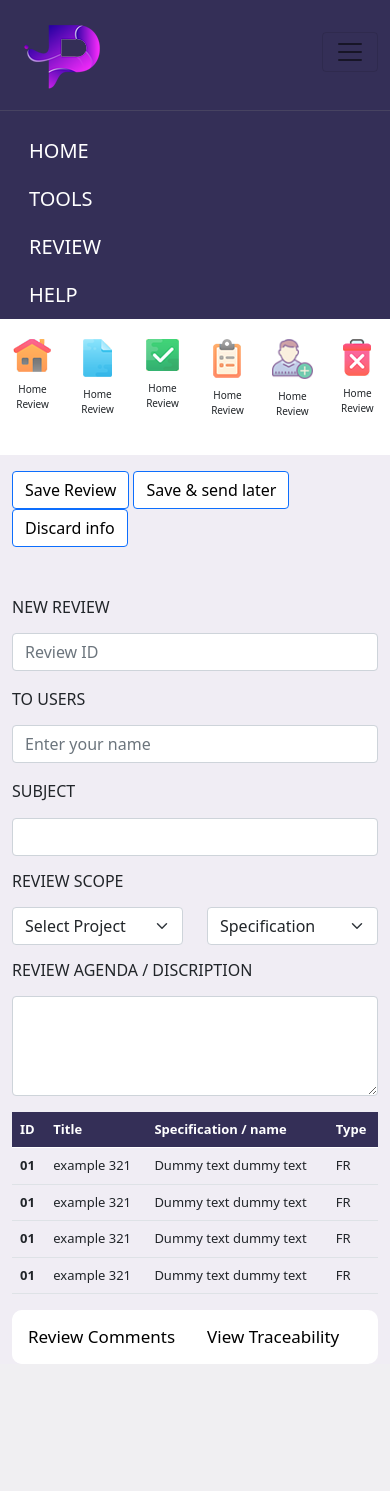
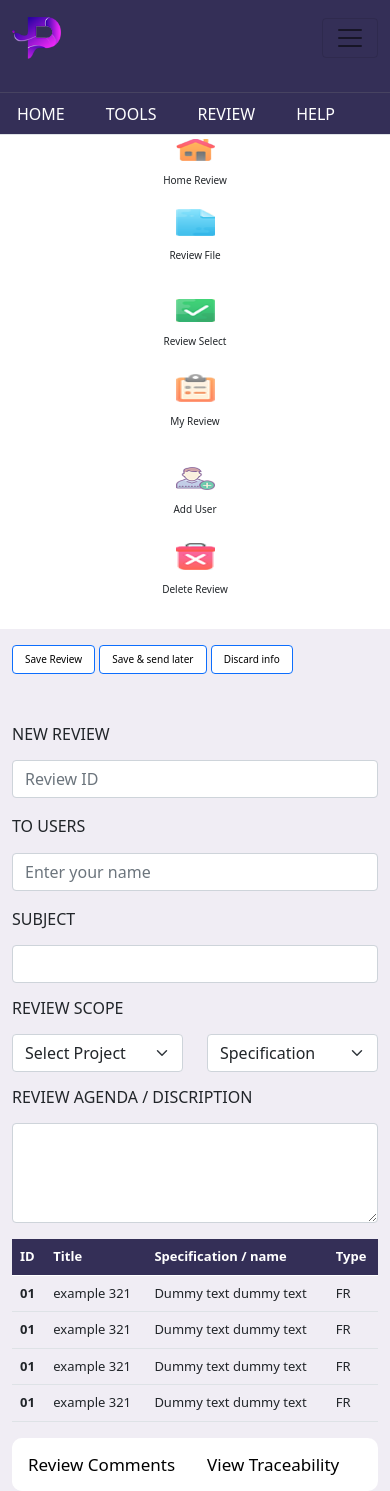
Before and after one commit to shehmirkz/current-project, a PHP site: page / in a window 390 px wide, after a click that opens the changed part. Before the commit the page ends 1364 px from the top, so only its background shows below. Run offline with PHP 8.4, Linux system fonts and the light colour scheme; some libraries are stand-ins or nearby versions.

Commit message:
modification on responsive

```diff
--- a/index.html
+++ b/index.html
@@ -13,20 +13,20 @@
 
 <body>
         <section class="header">
-            <nav class="navbar navbar-expand-lg navbar-light">
+            <nav class="navbar navbar-expand-lg navbar-light d-flex justify-content-center align-item-center">
                         <div class="container-fluid">
                             <nav class="navbar">
-                                <div class="container">
+
                                 <a class="navbar-brand" href="#">
-                                    <img src="./monogram.png" alt="">
+                                    <img class="mono" src="./monogram.png" alt="">
                                 </a>
-                                </div>
+
                             </nav>
                                 <button class="navbar-toggler" type="button" data-bs-toggle="collapse" data-bs-target="#navbarSupportedContent" aria-controls="navbarSupportedContent" aria-expanded="false" aria-label="Toggle navigation">
                                 <span class="navbar-toggler-icon"></span>
                                 </button>
                         <div class="collapse navbar-collapse" id="navbarSupportedContent">
-                            <ul class="navbar-nav me-auto mb-lg-0 tex">
+                            <ul class="navbar-nav mb-lg-0 tex">
 
                             <li class="nav-item">
                                 <a class="nav-link dashboard" aria-current="page" href="#"> <i class="icon-speedometer nav-icon"></i> </a>
@@ -37,7 +37,7 @@
                             </li>
 
                             <li class="nav-item">
-                                <a class="nav-link" aria-current="page" href="#"> <i class="icon-compliance nav-icon"></i> </a>
+                                <a class="nav-link" aria-current="page" href="#"> <i class="icon-file-text-o nav-icon"></i> </a>
                             </li>
 
                             <li class="nav-item">
@@ -45,7 +45,7 @@
                             </li>
 
                             <li class="nav-item">
-                                <a class="nav-link" aria-current="page" href="#"> <i class="icon-workflow-1 nav-icon"></i> </a>
+                                <a class="nav-link" aria-current="page" href="#"> <i class="icon-flow-tree nav-icon" nav-icon"></i> </a>
                             </li>
 
                             <li class="nav-item">
@@ -56,13 +56,14 @@
                                 <a class="nav-link" aria-current="page" href="#"> <i class="icon-workflow nav-icon"></i> </a>
                             </li>
 
-                            <div class="border-left">
-                                <li class="nav-item">
+                            <li class="nav-item">
                                 <a class="nav-link" aria-current="page" href="#"> <i class="icon-write-message nav-icon"></i> </a>
-                                </li>
+                            </li>
+
+                                <div class="border-left">
                             </div>
 
-                            <li class="nav-item">
+                            <li class="nav-item border-right">
                                 <a class="nav-link" aria-current="page" href="#"> <i class="icon-xls nav-icon"></i> </a>
                             </li>
 
@@ -77,72 +78,126 @@
 
                             <form class="d-flex form-bar">
                                 <i class="icon-search right-search"></i>
-                                <input class="form-control me-2 rounded-pill" type="search" aria-label="Search">
-                                    <i class="icon-login left-search"></i>
+                                <input class="form-control ms-5 search-bar" placeholder="Search" type="Search" aria-label="Search">
+                                    <i class="icon-next-page left-search"></i>
                             </form>
 
                                 <div class="link-text">
                                     <li class="nav-item">
-                                        <a href="">Current project</a>
+                                        <a class="project-name" href="">Current Project Name</a>
                                     </li>
                                 </div>
 
-                                <div class="gray-icon">
-                                    <li class="nav-item me-auto">
-                                        <a class="nav-link" aria-current="page" href="#"> <img src="./refresh.png" alt=""> </a>
-                                    </li>
-                                </div>
+                                <li class="nav-item left-nav-icon">
+                                    <a class="nav-link" aria-current="page" href="#"> <i class="icon-roundabout nav-icon"></i> </a>
+                                </li>
 
-                                    <li class="nav-item me-auto">
-                                        <a class="nav-link" aria-current="page" href="#"> <img src="./Icon msg.png" alt=""> </a>
-                                    </li>
+                                <li class="nav-item">
+                                    <a class="nav-link" aria-current="page" href="#"> <i class="icon-message nav-icon"></i> </a>
+                                </li>
 
-                                    <li class="nav-item me-auto">
-                                        <a class="nav-link" aria-current="page" href="#"> <img src="./icon add friend.png" alt=""> </a>
-                                    </li>
+                                <li class="nav-item">
+                                    <a class="nav-link" aria-current="page" href="#"> <i class="icon-followers nav-icon"></i> </a>
+                                </li>
                                 </ul>
                             </div>
                         </div>
                     </nav>
                         <hr class="line-break">
 
-                            <div class="container">
-                                <div class="row">
-                                    <div class="col-xs-12 col-sm-12 col-md-10 col-lg-8">
-                                        <button type="button" class="btn bg-transparent btn-lg">HOME</button>
-                                        <button type="button" class="btn bg-transparent btn-lg">TOOLS</button>
-                                        <button type="button" class="btn bg-transparent btn-lg">REVIEW</button>
-                                        <button type="button" class="btn bg-transparent btn-lg">HELP</button>
+
+
+
+                            <nav>
+                                <div class="nav nav-tabs" id="nav-tab" role="tablist">
+                                  <button class="nav-link tab-button" id="nav-home-tab" data-bs-toggle="tab" data-bs-target="#nav-home" type="button" role="tab" aria-controls="nav-home" aria-selected="true">HOME</button>
+                                  <button class="nav-link tab-button" id="nav-profile-tab" data-bs-toggle="tab" data-bs-target="#nav-profile" type="button" role="tab" aria-controls="nav-profile" aria-selected="false">TOOLS</button>
+                                  <button class="nav-link tab-button" id="nav-contact-tab" data-bs-toggle="tab" data-bs-target="#nav-contact" type="button" role="tab" aria-controls="nav-contact" aria-selected="false">REVIEW</button>
+                                  <button class="nav-link tab-button" id="nav-help-tab" data-bs-toggle="tab" data-bs-target="#nav-help" type="button" role="tab" aria-controls="nav-help" aria-selected="false">HELP</button>
+                                </div>
+                              </nav>
+
+
+                              <div class="tab-content" id="nav-tabContent">
+
+                                <div class="tab-pane fade show active" id="nav-home" role="tabpanel" aria-labelledby="nav-home-tab">
+                                    <div class="row text-center tab-background g-0">
+                                        <div class="col-xs-12 col-sm-12 col-md-12 col-lg-6">
+                                            <div class="row g-0">
+                                                <div class="col-xs-6 col-sm-4 col-md-4 col-lg-2"> <img class="menu-image img-fluid" src="./icons8-home-64.png" alt=""> <p class="menu-text">Home Review</p>
+                                                </div>
+                                                <div class="col-xs-6 col-sm-4 col-md-4 col-lg-2"> <img class="menu-image img-fluid" src="./icons8-file-64.png" alt=""> <p class="menu-text">Review File</p>
+                                                </div>
+                                                <div class="col-xs-6 col-sm-4 col-md-4 col-lg-2"><img class="menu-image img-fluid" src="./icons8-checked-64.png" alt=""> <p class="menu-text">Review Select</p>
+                                                </div>
+                                                <div class="col-xs-6 col-sm-4 col-md-4 col-lg-2"><img class="menu-image img-fluid" src="./icons8-survey-64.png" alt=""> <p class="menu-text">My Review</p>
+                                                </div>
+                                                <div class="col-xs-6 col-sm-4 col-md-4 col-lg-2"><img class="menu-image img-fluid" src="./icons8-add-user-male-64.png" alt=""> <p class="menu-text">Add User</p>
+                                                </div>
+                                                <div class="col-xs-6 col-sm-4 col-md-4 col-lg-2"><img class="menu-image img-fluid" src="./icons8-delete-bin-64.png" alt=""> <p class="menu-text">Delete Review</p>
+                                                </div>
+                                            </div>
+                                        </div>
                                     </div>
                                 </div>
-                            </div>
+
+                                <div class="tab-pane fade" id="nav-profile" role="tabpanel" aria-labelledby="nav-profile-tab">
+                                    <div class="row text-center tab-background">
+                                        <div class="col-xs-12 col-sm-12 col-md-12 col-lg-6">
+                                            <div class="row">
+                                                <div class="col-xs-6 col-sm-4 col-md-2 col-lg-2"><img class="menu-image img-fluid" src="./icons8-checked-64.png" alt=""> <p class="menu-text">Home Review</p>
+                                                </div>
+                                                <div class="col-xs-6 col-sm-4 col-md-2 col-lg-2"><img class="menu-image img-fluid" src="./icons8-survey-64.png" alt=""> <p class="menu-text">Home Review</p>
+                                                </div>
+                                                <div class="col-xs-6 col-sm-4 col-md-2 col-lg-2"><img class="menu-image img-fluid" src="./icons8-add-user-male-64.png" alt=""> <p class="menu-text">Home Review</p>
+                                                </div>
+                                                <div class="col-xs-6 col-sm-4 col-md-2 col-lg-2"><img class="menu-image img-fluid" src="./icons8-delete-bin-64.png" alt=""> <p class="menu-text">Home Review</p>
+                                                </div>
+                                            </div>
+                                        </div>
+                                    </div>
+                                </div>
+
+                                <div class="tab-pane fade" id="nav-contact" role="tabpanel" aria-labelledby="nav-contact-tab">
+                                    <div class="row text-center tab-background">
+                                        <div class="col-xs-12 col-sm-12 col-md-12 col-lg-6">
+                                            <div class="row">
+                                                <div class="col-xs-6 col-sm-4 col-md-2 col-lg-2"> <img class="menu-image img-fluid" src="./icons8-home-64.png" alt=""> <p class="menu-text">Home Review</p>
+                                                </div>
+                                                <div class="col-xs-6 col-sm-4 col-md-2 col-lg-2"> <img class="menu-image img-fluid" src="./icons8-file-64.png" alt=""> <p class="menu-text">Home Review</p>
+                                                </div>
+                                                <div class="col-xs-6 col-sm-4 col-md-2 col-lg-2"><img class="menu-image img-fluid" src="./icons8-checked-64.png" alt=""> <p class="menu-text">Home Review</p>
+                                                </div>
+                                                <div class="col-xs-6 col-sm-4 col-md-2 col-lg-2"><img class="menu-image img-fluid" src="./icons8-survey-64.png" alt=""> <p class="menu-text">Home Review</p>
+                                                </div>
+                                                <div class="col-xs-6 col-sm-4 col-md-2 col-lg-2"><img class="menu-image img-fluid" src="./icons8-add-user-male-64.png" alt=""> <p class="menu-text">Home Review</p>
+                                                </div>
+                                                <div class="col-xs-6 col-sm-4 col-md-2 col-lg-2"><img class="menu-image img-fluid" src="./icons8-delete-bin-64.png" alt=""> <p class="menu-text">Home Review</p>
+                                                </div>
+                                            </div>
+                                        </div>
+                                    </div>
+                                </div>
+
+                                <div class="tab-pane fade" id="nav-help" role="tabpanel" aria-labelledby="nav-help-tab">
+                                    <div class="row text-center tab-background">
+                                        <div class="col-xs-12 col-sm-12 col-md-12 col-lg-6">
+                                            <div class="row">
+                                                <div class="col-xs-6 col-sm-4 col-md-2 col-lg-2"> <img class="menu-image img-fluid" src="./icons8-home-64.png" alt=""> <p class="menu-text">Home Review</p>
+                                                </div>
+                                                <div class="col-xs-6 col-sm-4 col-md-2 col-lg-2"> <img class="menu-image img-fluid" src="./icons8-file-64.png" alt=""> <p class="menu-text">Home Review</p>
+                                                </div>
+
+                                                <div class="col-xs-6 col-sm-4 col-md-2 col-lg-2"><img class="menu-image img-fluid" src="./icons8-delete-bin-64.png" alt=""> <p class="menu-text">Home Review</p>
+                                                </div>
+                                            </div>
+                                        </div>
+                                    </div>
+                                </div>
+                              </div>
         </section>
 
 
-
-        <section class="menu-section text-center">
-            <div class="container-fluid">
-                <div class="row">
-                        <div class="col-xs-12 col-sm-12 col-md-12 col-lg-6">
-                            <div class="row">
-                                <div class="col-2"> <img class="menu-image img-fluid" src="./icons8-home-64.png" alt=""> <p class="menu-text">Home Review</p>
-                                </div>
-                                <div class="col-2"> <img class="menu-image img-fluid" src="./icons8-file-64.png" alt=""> <p class="menu-text">Home Review</p>
-                                </div>
-                                <div class="col-2"><img class="menu-image img-fluid" src="./icons8-checked-64.png" alt=""> <p class="menu-text">Home Review</p>
-                                </div>
-                                <div class="col-2"><img class="menu-image img-fluid" src="./icons8-survey-64.png" alt=""> <p class="menu-text">Home Review</p>
-                                </div>
-                                <div class="col-2"><img class="menu-image img-fluid" src="./icons8-add-user-male-64.png" alt=""> <p class="menu-text">Home Review</p>
-                                </div>
-                                <div class="col-2"><img class="menu-image img-fluid" src="./icons8-delete-bin-64.png" alt=""> <p class="menu-text">Home Review</p>
-                                </div>
-                            </div>
-                    </div>
-
-                </div>
-            </div>
-        </section>
 
 
 
@@ -350,7 +405,25 @@
 
 
 
-            <script>
+
+
+
+
+
+
+
+
+
+
+
+
+
+
+
+
+
+
+            <!-- <script>
             function openCity(evt, cityName) {
               var i, tabcontent, tablinks;
               tabcontent = document.getElementsByClassName("tabcontent");
@@ -364,6 +437,9 @@
               document.getElementById(cityName).style.display = "block";
               evt.currentTarget.className += " active";
             }
-            </script>
+            </script> -->
+
+<script src="https://cdn.jsdelivr.net/npm/@popperjs/core@2.9.2/dist/umd/popper.min.js" integrity="sha384-IQsoLXl5PILFhosVNubq5LC7Qb9DXgDA9i+tQ8Zj3iwWAwPtgFTxbJ8NT4GN1R8p" crossorigin="anonymous"></script>
+<script src="https://cdn.jsdelivr.net/npm/bootstrap@5.0.2/dist/js/bootstrap.min.js" integrity="sha384-cVKIPhGWiC2Al4u+LWgxfKTRIcfu0JTxR+EQDz/bgldoEyl4H0zUF0QKbrJ0EcQF" crossorigin="anonymous"></script>
 </body>
 </html>
--- a/style.css
+++ b/style.css
@@ -4,50 +4,83 @@
     position: relative;
 }
 
-.navbar {
-    padding: 10px 0 0 0 !important;
+.mono {
+    width: 65%;
 }
 
-.nav-icon {
-    font-size: 26px;
-    color: rgba(255, 255, 255, 0.397);
+.navbar {
+    padding: 6px 0 !important;
 }
 
-.form-bar {
-    width: 315px;
+.navbar-nav .nav-icon {
+    font-size: 17px;
+    color: rgba(255, 255, 255, 0.397);
+    cursor: pointer;
+}
+
+.navbar-nav .nav-icon:hover{
+    color: #fff;
+}
+
+.project-name {
+    color: #6b8be8;
+}
+
+
+.search-bar {
+    width: 417px !important;
+    border: none !important;
+    border-radius: 20px !important;
+    background: #2e2c4c !important;
+    padding-left: 35px !important;
 }
 
 .right-search {
     position: absolute;
     color: rgba(255, 255, 255, 0.397);
     bottom: 0;
-    top: 41px;
-    left: 768px;
+    top: 29px;
+    left: 647px;
     right: 0;
 }
 
 .left-search {
     position: absolute;
-    color: rgba(255, 255, 255, 0.397);
-    top: 40px;
+    top: 19px;
     bottom: 0;
-    left: 1030px;
+    left: 1009px;
     right: 0;
+    font-size: 27px;
+    color: #6b8be8;
 }
 
-.rounded-pill {
-    background: #2e2c4c !important;
+.left-nav-icon {
+    margin-left: 75px;
+    font-size: 17px;
 }
 
+/* .rounded-pill {
+
+} */
+
 li {
-    margin-right: 15px;
+    margin-right: 8px;
 }
-dashboard {
-    filter: grayscale(100%);
-}
+
 
 .border-left {
     border-right: 1px solid gray;
+    padding-right: 20px;
+    height: 30px;
+    position: absolute;
+    right: 1072px;
+    left: 0;
+    bottom: 0;
+    top: 20px;
+}
+
+.border-right {
+    margin-left: 32px;
 }
 
 .link-text {
@@ -64,6 +97,7 @@
 .line-break {
     background-color: gray;
     height: 2px;
+    margin: 0;
 }
 
 .sub-navbar {
@@ -83,13 +117,28 @@
     outline: none;
 }
 
-
-.menu-section {
-    padding: 20px 0;
+.tab-background {
+    background: #fff !important;
+    padding: 0 !important;
 }
 
+
+.tab-button {
+    margin-right: 45px;
+    color: #fff !important;
+}
+
+
 .menu-text {
-    padding-top: 10px;
+    padding-top: 4px;
+    margin: 8px 0;
+    font-size: 14px;
+}
+
+.menu-image {
+    width: 19%;
+    height: 30% !important;
+    margin-top: 5px;
 }
 
 .splitter-section {
@@ -307,9 +459,66 @@
         font-size: 10px;
     }
 
+
     .bg-white {
-        font-size: 10px;
+        background-color: #fff!important;
+        font-size: 10px !important;
     }
 
 
+    .menu-image {
+        width: 10%;
+        height: 30% !important;
+        margin-top: 3px;
+    }
+
+    .navbar-nav {
+        display: flex;
+        flex-direction: row !important;
+        list-style: none;
+    }
+
+    .form-bar .search-bar {
+        display: none !important;
+    }
+
+    .left-search {
+        display: none;
+    }
+
+    .search-bar {
+        display: none;
+    }
+
+    .link-text {
+        display: none;
+    }
+
+    .border-left {
+        display: none !important;
+    }
+
+
+    .left-nav-icon {
+        margin-left: 0px;
+    }
+
+    .border-right {
+        margin-left: 4px;
+    }
+
+    .tab-button {
+        margin-right: 7px;
+        color: #fff !important;
+    }
+
+    .navbar-nav .nav-icon {
+        font-size: 16px;
+        color: rgba(255, 255, 255, 0.397);
+        cursor: pointer;
+    }
+
+
+
+
 }
```
Also changed, not shown: other parts of style.css (+116 -13 lines), svgs icons/followers.svg (added), svgs icons/message.svg (added), svgs icons/next-page.svg (added), svgs icons/roundabout.svg (added).
